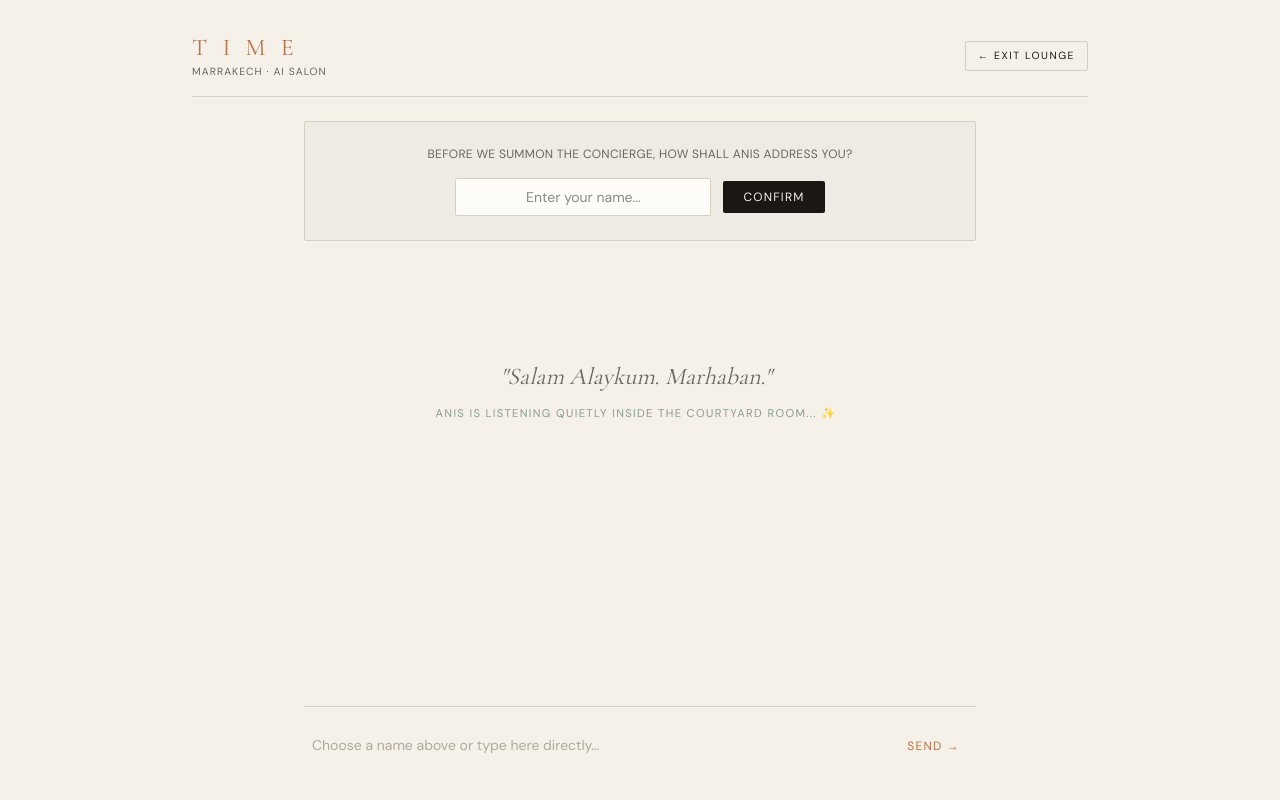
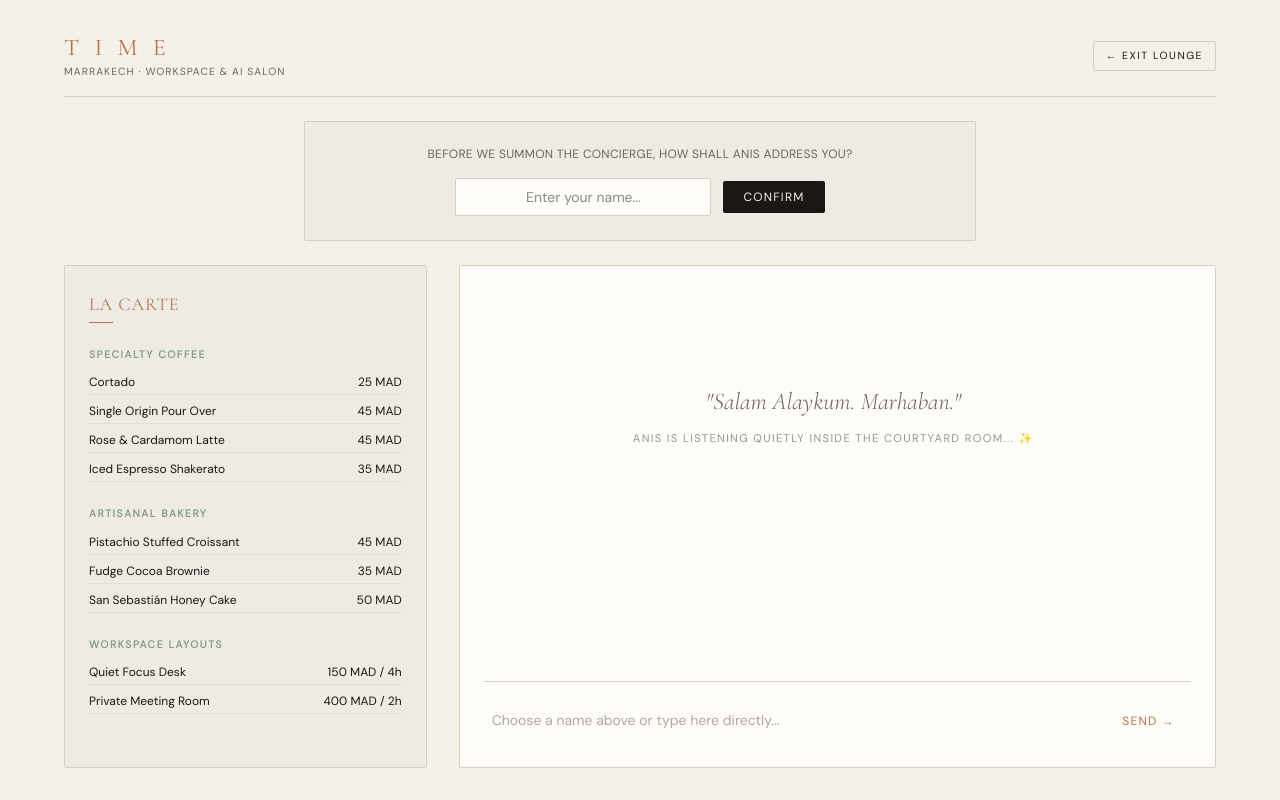
Before and after one commit to TimeCafeMarrakech/cafe-time, a Next.js app: page / in a window 1280 px wide. Both pictures are taken after typing "name@example.com", "Sample123" into the empty fields and a click on the button "SIGN IN". Built offline with nearby package versions, Linux system fonts and the light colour scheme.

Commit message:
Update page.tsx

```diff
--- a/app/page.tsx
+++ b/app/page.tsx
@@ -46,18 +46,18 @@ export default function EntryPage() {
     }
   };
 
-  // ─── CONDITION 1: SHOW THE CHAT SPACE ───
+  // ─── CONDITION 1: SHOW THE CHAT SPACE + MENU SIDEBAR ───
   if (showChat) {
     return (
       <>
-        <link href="https://fonts.googleapis.com/css2?family=Cormorant+Garamond:ital,wght=0,300;0,400;1,300&family=DM+Sans:wght=300;400&display=swap" rel="stylesheet" />
+        <link href="https://fonts.googleapis.com/css2?family=Cormorant+Garamond:ital,wght@0,300;0,400;1,300&family=DM+Sans:wght@300;400&display=swap" rel="stylesheet" />
         <main className="min-h-screen bg-[#F5F0E8] text-[#1A1714] font-['DM_Sans'] flex flex-col p-4 md:p-8 select-none">
 
           {/* Minimal Editorial Top Header */}
-          <header className="max-w-4xl w-full mx-auto flex justify-between items-center border-b border-[#D5CFC4] pb-4 mb-6">
+          <header className="max-w-6xl w-full mx-auto flex justify-between items-center border-b border-[#D5CFC4] pb-4 mb-6">
             <div>
               <h1 className="font-['Cormorant_Garamond'] text-2xl tracking-[0.2em] uppercase text-[#B8734A]">T I M E</h1>
-              <p className="text-[0.65rem] tracking-[0.1em] uppercase text-[#6B6460]">Marrakech · AI Salon</p>
+              <p className="text-[0.65rem] tracking-[0.1em] uppercase text-[#6B6460]">Marrakech · Workspace & AI Salon</p>
             </div>
             <button
               onClick={() => setShowChat(false)}
@@ -67,7 +67,7 @@ export default function EntryPage() {
             </button>
           </header>
 
-          {/* Guest Name Initialization Banner — FIXED with explicit button confirm trigger */}
+          {/* Guest Name Initialization Banner */}
           {!guestName && (
             <div className="max-w-2xl w-full mx-auto mb-6 bg-[#EDEBE3] p-6 rounded-[2px] border border-[#D5CFC4] text-center space-y-4 animate-[fadeUp_0.4s_ease_both]">
               <p className="text-xs tracking-wide text-[#6B6460] uppercase font-medium">
@@ -102,10 +102,70 @@ export default function EntryPage() {
             </div>
           )}
 
-          {/* Chat Conversational Box */}
-          <div className="flex-1 max-w-2xl w-full mx-auto overflow-y-auto space-y-6 py-4 pr-2 style-scrollbar">
+          {/* Main Workspace Split Layout: Menu Sidebar (Left) | Chat Loop (Right) */}
+          <div className="flex-1 max-w-6xl w-full mx-auto grid grid-cols-1 lg:grid-cols-3 gap-8 items-stretch overflow-hidden">
+
+            {/* 📜 THE TIME CAFÉ MENU SIDEBAR PANEL */}
+            <aside className="lg:col-span-1 bg-[#EDEBE3] border border-[#D5CFC4] rounded-[2px] p-6 space-y-6 overflow-y-auto max-h-[40vh] lg:max-h-none animate-[fadeUp_0.5s_ease_both]">
+              <div>
+                <h2 className="font-['Cormorant_Garamond'] text-lg tracking-wider text-[#B8734A] uppercase mb-1">La Carte</h2>
+                <div className="w-6 h-[1px] bg-[#B8734A]" />
+              </div>
+
+              {/* Coffee Section */}
+              <div className="space-y-3">
+                <h3 className="text-[0.65rem] tracking-[0.15em] uppercase text-[#8A9E8C] font-semibold">Specialty Coffee</h3>
+                <div className="space-y-2 text-xs">
+                  <div className="flex justify-between border-b border-[#D5CFC4]/50 pb-1">
+                    <span>Cortado</span> <span className="font-medium">25 MAD</span>
+                  </div>
+                  <div className="flex justify-between border-b border-[#D5CFC4]/50 pb-1">
+                    <span>Single Origin Pour Over</span> <span className="font-medium">45 MAD</span>
+                  </div>
+                  <div className="flex justify-between border-b border-[#D5CFC4]/50 pb-1">
+                    <span>Rose & Cardamom Latte</span> <span className="font-medium">45 MAD</span>
+                  </div>
+                  <div className="flex justify-between border-b border-[#D5CFC4]/50 pb-1">
+                    <span>Iced Espresso Shakerato</span> <span className="font-medium">35 MAD</span>
+                  </div>
+                </div>
+              </div>
+
+              {/* Bakery Section */}
+              <div className="space-y-3">
+                <h3 className="text-[0.65rem] tracking-[0.15em] uppercase text-[#8A9E8C] font-semibold">Artisanal Bakery</h3>
+                <div className="space-y-2 text-xs">
+                  <div className="flex justify-between border-b border-[#D5CFC4]/50 pb-1">
+                    <span>Pistachio Stuffed Croissant</span> <span className="font-medium">45 MAD</span>
+                  </div>
+                  <div className="flex justify-between border-b border-[#D5CFC4]/50 pb-1">
+                    <span>Fudge Cocoa Brownie</span> <span className="font-medium">35 MAD</span>
+                  </div>
+                  <div className="flex justify-between border-b border-[#D5CFC4]/50 pb-1">
+                    <span>San Sebastián Honey Cake</span> <span className="font-medium">50 MAD</span>
+                  </div>
+                </div>
+              </div>
+
+              {/* Workspaces Section */}
+              <div className="space-y-3">
+                <h3 className="text-[0.65rem] tracking-[0.15em] uppercase text-[#8A9E8C] font-semibold">Workspace Layouts</h3>
+                <div className="space-y-2 text-xs">
+                  <div className="flex justify-between border-b border-[#D5CFC4]/50 pb-1">
+                    <span>Quiet Focus Desk</span> <span className="font-medium">150 MAD / 4h</span>
+                  </div>
+                  <div className="flex justify-between border-b border-[#D5CFC4]/50 pb-1">
+                    <span>Private Meeting Room</span> <span className="font-medium">400 MAD / 2h</span>
+                  </div>
+                </div>
+              </div>
+            </aside>
+
+            {/* 💬 THE ACTIVE CONVERSATION SALON */}
+            <div className="lg:col-span-2 flex flex-col bg-[#FDFCF9] border border-[#D5CFC4] rounded-[2px] p-6 overflow-hidden">
+              <div className="flex-1 overflow-y-auto space-y-6 pr-2 style-scrollbar">
                 {messages.length === 0 ? (
-              <div className="text-center py-20 space-y-3">
+                  <div className="text-center py-24 space-y-3">
                     <p className="font-['Cormorant_Garamond'] italic text-2xl text-[#6B6460]">"Salam Alaykum. Marhaban."</p>
                     <p className="text-[0.7rem] tracking-[0.12em] uppercase text-[#8A9E8C]">Anis is listening quietly inside the courtyard room... ✨</p>
                   </div>
@@ -126,8 +186,8 @@ export default function EntryPage() {
                 )}
               </div>
 
-          {/* Input Field Line */}
-          <form onSubmit={handleSendMessage} className="max-w-2xl w-full mx-auto mt-4 border-t border-[#D5CFC4] pt-4">
+              {/* Chat Input Bar */}
+              <form onSubmit={handleSendMessage} className="mt-4 border-t border-[#D5CFC4] pt-4">
                 <div className="relative flex items-center">
                   <input
                     type="text"
@@ -144,6 +204,9 @@ export default function EntryPage() {
                   </button>
                 </div>
               </form>
+            </div>
+
+          </div>
         </main>
       </>
     );
@@ -154,7 +217,7 @@ export default function EntryPage() {
     <>
       <link rel="preconnect" href="https://fonts.googleapis.com" />
       <link rel="preconnect" href="https://fonts.gstatic.com" crossOrigin="anonymous" />
-      <link href="https://fonts.googleapis.com/css2?family=Cormorant+Garamond:ital,wght=0,300;0,400;1,300;1,400&family=DM+Sans:wght=300;400&display=swap" rel="stylesheet" />
+      <link href="https://fonts.googleapis.com/css2?family=Cormorant+Garamond:ital,wght@0,300;0,400;1,300;1,400&family=DM+Sans:wght@300;400&display=swap" rel="stylesheet" />
 
       <main className="min-h-screen grid grid-cols-1 md:grid-cols-2 bg-[#F5F0E8] text-[#1A1714] font-['DM_Sans',_sans-serif] font-light antialiased">
         <section className="relative bg-[#1A1714] overflow-hidden flex flex-col justify-end p-8 md:p-12 min-h-[40vh] md:min-h-screen group">
```
Lines whose indentation alone changed are shown as unchanged.
